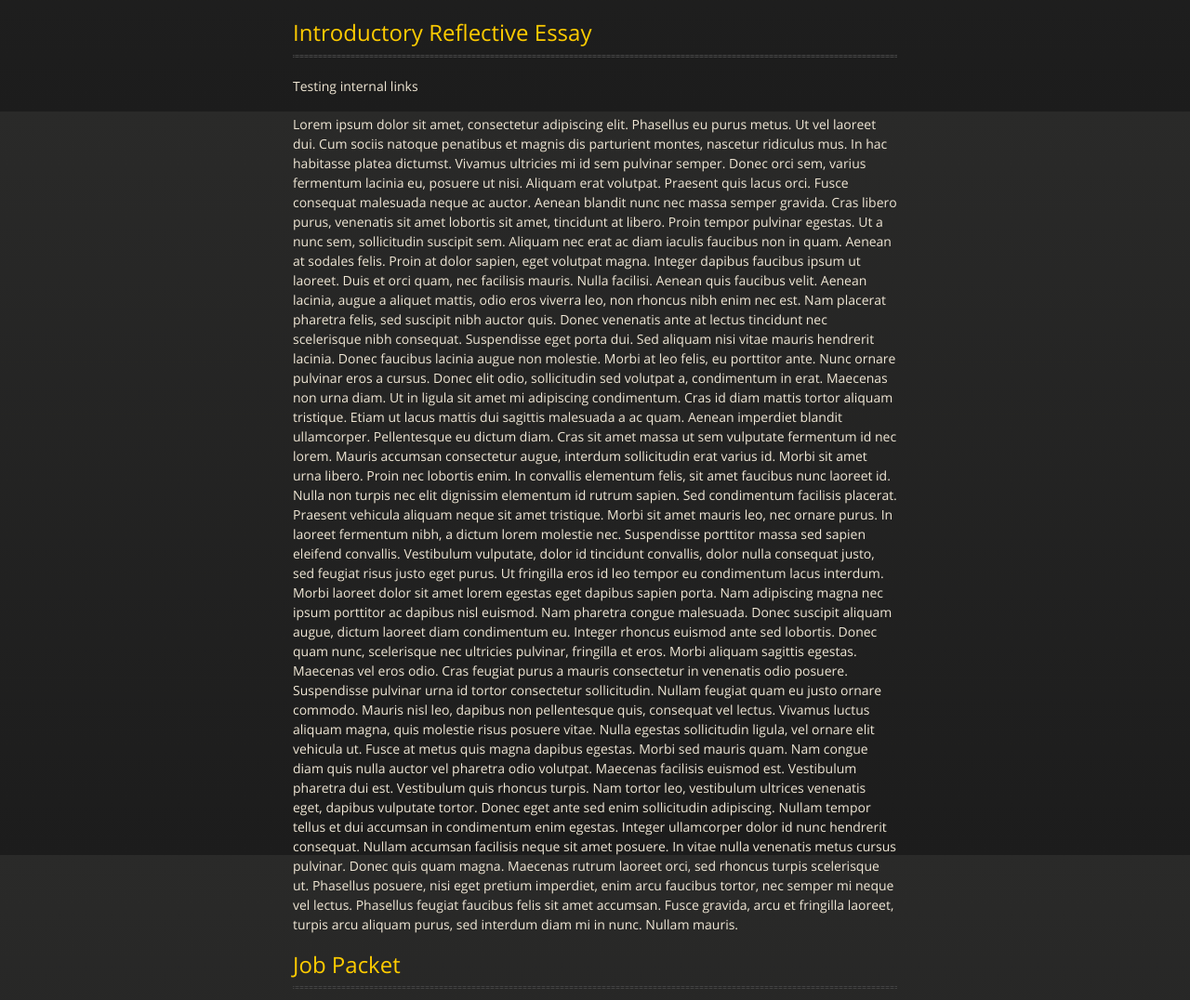
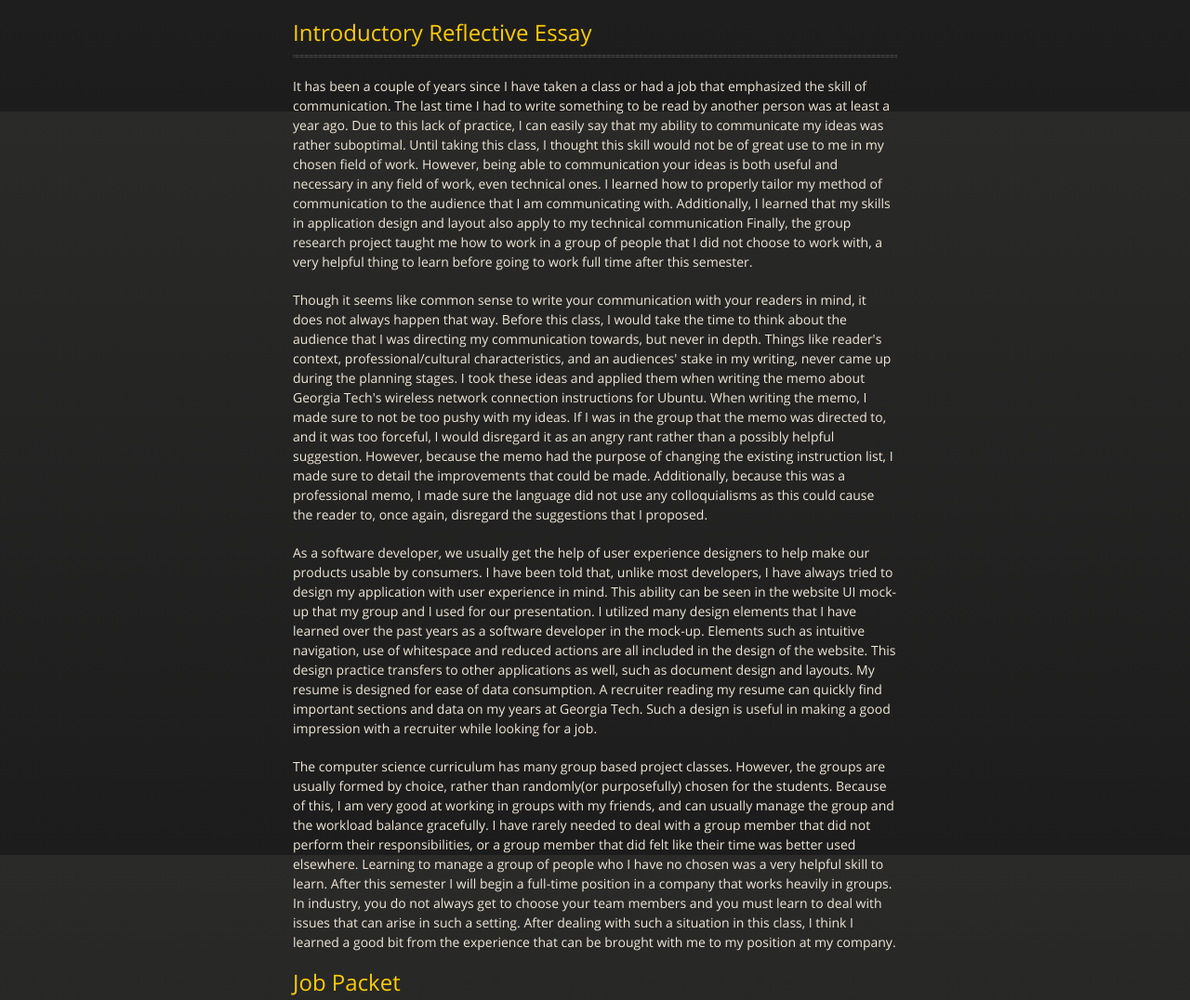
Before and after one commit to burntcookie90/lcc3403_portfolio, a plain HTML site: page index.html in a window 1280 px wide. Shown: the part 680-1756 px from the top of the page at 93% size. Drawn offline with nearby package versions, Linux system fonts and the light colour scheme.

Commit message:
added IRE

```diff
--- a/index.html
+++ b/index.html
@@ -104,22 +104,27 @@
 										<td>Introductory Reflective Essay</td>
 										<td><a href="#ire"/>Jump to section</td>
 									</tr>
+
 									<tr>
 										<td>Job Packet</td>
 										<td><a href="#jp"/>Jump to section</td>
 									</tr>
+
 									<tr>
 										<td>Website Analysis</td>
 										<td><a href="#wa"/>Jump to section</td>
 									</tr>
+
 									<tr>
 										<td>Group Research Project</td>
 										<td><a href="#grp"/>Jump to section</td>
 									</tr>
+
 									<tr>
 										<td>Blog Posts</td>
 										<td><a href="#bp"/>Jump to section</td>
 									</tr>
+
 									<tr>
 										<td>Closing Statement</td>
 										<td><a href="#cs"/>Jump to section</td>
@@ -132,26 +137,44 @@
 						<div id="IRE">
 							<h2><a id="ire">Introductory Reflective Essay</a></h2>
 							<hr>
-			<p>Testing internal links</p>
-			<p>
-			Lorem ipsum dolor sit amet, consectetur adipiscing elit. Phasellus eu purus metus. Ut vel laoreet dui. Cum sociis natoque penatibus et magnis dis parturient montes, nascetur ridiculus mus. In hac habitasse platea dictumst. Vivamus ultricies mi id sem pulvinar semper. Donec orci sem, varius fermentum lacinia eu, posuere ut nisi. Aliquam erat volutpat. Praesent quis lacus orci.
+							<p>It has been a couple of years since I have taken a class or had a job that emphasized the skill of communication.
+							The last time I had to write something to be read by another person was at least a year ago.
+							Due to this lack of practice, I can easily say that my ability to communicate my ideas was rather suboptimal.
+							Until taking this class, I thought this skill would not be of great use to me in my chosen field of work.
+							However, being able to communication your ideas is both useful and necessary in any field of work, even technical ones.
+							I learned how to properly tailor my method of communication to the audience that I am communicating with.
+							Additionally, I learned that my skills in application design and layout also apply to my technical communication
+							Finally, the group research project taught me how to work in a group of people that I did not choose to work with, a very helpful thing to learn before going to work full time after this semester.</p>
 
-			Fusce consequat malesuada neque ac auctor. Aenean blandit nunc nec massa semper gravida. Cras libero purus, venenatis sit amet lobortis sit amet, tincidunt at libero. Proin tempor pulvinar egestas. Ut a nunc sem, sollicitudin suscipit sem. Aliquam nec erat ac diam iaculis faucibus non in quam. Aenean at sodales felis.
+							<p>Though it seems like common sense to write your communication with your readers in mind, it does not always happen that way.
+							Before this class, I would take the time to think about the audience that I was directing my communication towards, but never in depth.
+							Things like reader's context, professional/cultural characteristics, and an audiences' stake in my writing, never came up during the planning stages.
+							I took these ideas and applied them when writing the memo about Georgia Tech's wireless network connection instructions for Ubuntu.
+							When writing the memo, I made sure to not be too pushy with my ideas.
+							If I was in the group that the memo was directed to, and it was too forceful, I would disregard it as an angry rant rather than a possibly helpful suggestion.
+							However, because the memo had the purpose of changing the existing instruction list, I made sure to detail the improvements that could be made.
+							Additionally, because this was a professional memo, I made sure the language did not use any colloquialisms as this could cause the reader to, once again, disregard the suggestions that I proposed.</p>
 
-			Proin at dolor sapien, eget volutpat magna. Integer dapibus faucibus ipsum ut laoreet. Duis et orci quam, nec facilisis mauris. Nulla facilisi. Aenean quis faucibus velit. Aenean lacinia, augue a aliquet mattis, odio eros viverra leo, non rhoncus nibh enim nec est. Nam placerat pharetra felis, sed suscipit nibh auctor quis. Donec venenatis ante at lectus tincidunt nec scelerisque nibh consequat. Suspendisse eget porta dui. Sed aliquam nisi vitae mauris hendrerit lacinia. Donec faucibus lacinia augue non molestie.
+							<p>As a software developer, we usually get the help of user experience designers to help make our products usable by consumers.
+							I have been told that, unlike most developers, I have always tried to design my application with user experience in mind.
+							This ability can be seen in the website UI  mock-up that my group and I used for our presentation.
+							I utilized many design elements that I have learned over the past years as a software developer in the mock-up.
+							Elements such as intuitive navigation, use of whitespace and reduced actions are all included in the design of the website.
+							This design practice transfers to other applications as well, such as document design and layouts.
+							My resume is designed for ease of data consumption.
+							A recruiter reading my resume can quickly find important sections and data on my years at Georgia Tech.
+							Such a design is useful in making a good impression with a recruiter while looking for a job.</p>
 
-			Morbi at leo felis, eu porttitor ante. Nunc ornare pulvinar eros a cursus. Donec elit odio, sollicitudin sed volutpat a, condimentum in erat. Maecenas non urna diam. Ut in ligula sit amet mi adipiscing condimentum. Cras id diam mattis tortor aliquam tristique. Etiam ut lacus mattis dui sagittis malesuada a ac quam. Aenean imperdiet blandit ullamcorper. Pellentesque eu dictum diam. Cras sit amet massa ut sem vulputate fermentum id nec lorem. Mauris accumsan consectetur augue, interdum sollicitudin erat varius id. Morbi sit amet urna libero. Proin nec lobortis enim. In convallis elementum felis, sit amet faucibus nunc laoreet id.
+							<p>The computer science curriculum has many group based project classes.
+							However, the groups are usually formed by choice, rather than randomly(or purposefully) chosen for the students.
+							Because of this, I am very good at working in groups with my friends, and can usually manage the group and the workload balance gracefully.
+							I have rarely needed to deal with a group member that did not perform their responsibilities, or a group member that did felt like their time was better used elsewhere.
+							Learning to manage a group of people who I have no chosen was a very helpful skill to learn.
+							After this semester I will begin a full-time position in a company that works heavily in groups.
+							In industry, you do not always get to choose your team members and you must learn to deal with issues that can arise in such a setting.
+							After dealing with such a situation in this class, I think I learned a good bit from the experience that can be brought with me to my position at my company.</p>
+						</div>
 
-			Nulla non turpis nec elit dignissim elementum id rutrum sapien. Sed condimentum facilisis placerat. Praesent vehicula aliquam neque sit amet tristique. Morbi sit amet mauris leo, nec ornare purus. In laoreet fermentum nibh, a dictum lorem molestie nec. Suspendisse porttitor massa sed sapien eleifend convallis. Vestibulum vulputate, dolor id tincidunt convallis, dolor nulla consequat justo, sed feugiat risus justo eget purus. Ut fringilla eros id leo tempor eu condimentum lacus interdum. Morbi laoreet dolor sit amet lorem egestas eget dapibus sapien porta.
-
-			Nam adipiscing magna nec ipsum porttitor ac dapibus nisl euismod. Nam pharetra congue malesuada. Donec suscipit aliquam augue, dictum laoreet diam condimentum eu. Integer rhoncus euismod ante sed lobortis. Donec quam nunc, scelerisque nec ultricies pulvinar, fringilla et eros. Morbi aliquam sagittis egestas. Maecenas vel eros odio. Cras feugiat purus a mauris consectetur in venenatis odio posuere. Suspendisse pulvinar urna id tortor consectetur sollicitudin. Nullam feugiat quam eu justo ornare commodo. Mauris nisl leo, dapibus non pellentesque quis, consequat vel lectus. Vivamus luctus aliquam magna, quis molestie risus posuere vitae. Nulla egestas sollicitudin ligula, vel ornare elit vehicula ut. Fusce at metus quis magna dapibus egestas. Morbi sed mauris quam.
-
-			Nam congue diam quis nulla auctor vel pharetra odio volutpat. Maecenas facilisis euismod est. Vestibulum pharetra dui est. Vestibulum quis rhoncus turpis. Nam tortor leo, vestibulum ultrices venenatis eget, dapibus vulputate tortor. Donec eget ante sed enim sollicitudin adipiscing. Nullam tempor tellus et dui accumsan in condimentum enim egestas. Integer ullamcorper dolor id nunc hendrerit consequat. Nullam accumsan facilisis neque sit amet posuere. In vitae nulla venenatis metus cursus pulvinar. Donec quis quam magna.
-
-			Maecenas rutrum laoreet orci, sed rhoncus turpis scelerisque ut. Phasellus posuere, nisi eget pretium imperdiet, enim arcu faucibus tortor, nec semper mi neque vel lectus. Phasellus feugiat faucibus felis sit amet accumsan. Fusce gravida, arcu et fringilla laoreet, turpis arcu aliquam purus, sed interdum diam mi in nunc. Nullam mauris.
-
-			</p>
-		</div>
 
 						<div id="JP">
 							<h2><a id="jp">Job Packet</a></h2>
@@ -167,22 +190,28 @@
 							<iframe src="http://docs.google.com/viewer?url=https%3A%2F%2Fgithub.com%2Fburntcookie90%2Flcc3403_portfolio%2Fraw%2Fgh-pages%2Fresources%2FResume.pdf&embedded=true" width="650" height="780" style="border: none;"></iframe>
 						</div>
 
+
 						<div id="WA">
 							<p></p>
 							<p></p>
 							<p></p>
 							<h2><a id="wa">Website Analysis</a></h2>
 							<hr>
-			<!--<p>Testing internal links</p>-->
+							<h3> Revision </h3>
+							<p></p>
+							<p></p>
+							<h3> Memo </h3>
+							<iframe src="http://docs.google.com/viewer?url=https%3A%2F%2Fgithub.com%2Fburntcookie90%2Flcc3403_portfolio%2Fraw%2Fgh-pages%2Fresources%2FLCCMA2Revision.pdf&embedded=true" width="600" height="780" style="border: none;"></iframe>
+							<h3>Video Directions</h3>
+							<iframe width="640" height="360" src="http://www.youtube.com/embed/x3MsigNzMwA?rel=0" frameborder="0" allowfullscreen></iframe>
 							<p></p>
 							<p></p>
 							<p></p>
 							<h3> Draft </h3>
 							<h3>Memo</h3>
 							<iframe src="http://docs.google.com/viewer?url=https%3A%2F%2Fgithub.com%2Fburntcookie90%2Flcc3403_portfolio%2Fraw%2Fgh-pages%2Fresources%2FLCCMA2Draft.pdf&embedded=true" width="650" height="780" style="border: none;"></iframe>
-			<h3>Video Directions</h3>
-			<iframe width="640" height="360" src="http://www.youtube.com/embed/x3MsigNzMwA?rel=0" frameborder="0" allowfullscreen></iframe>
 						</div>
+
 
 						<div id="GRP">
 							<p></p>
@@ -190,8 +219,9 @@
 							<p></p>
 							<h2><a id="grp">Group Research Project</a></h2>
 							<hr>
-			<!--<iframe src="https://www.fluidui.com/editor/live/preview/p_O9xW0gP0oAzKrPXik3ByAz3cNi3qcmW7.1366827061862" width="600" height="600" style="border: none;"></iframe>-->
 							<h3> Revision </h3>
+							<p></p>
+							<p></p>
 							<li><a href="https://www.fluidui.com/editor/live/preview/p_O9xW0gP0oAzKrPXik3ByAz3cNi3qcmW7.1366829272070">Website Mockup [Revision] </a></li>
 							<p></p>
 							<p></p>
@@ -202,12 +232,15 @@
 							<p></p>
 						</div>
 
+
 						<div id="BP">
 							<p></p>
 							<p></p>
 							<p></p>
 							<h2><a id="bp">Blog Posts</a></h2>
 							<hr>
+							<p></p>
+							<p></p>
 							<h3>MA2 blog post</h3>
 							<h4>Mar 1, 2013 11:16 AM</h4>
 							<p> I think the best thing about my submission is the instructional video that I recorded.
@@ -220,6 +253,8 @@
 							Although I feel that I met my own personal objective, I could have had more content and I am not very confident about my grammar skills.</p>
 							<a href="https://t-square.gatech.edu/direct/blog-entry/024f38323d069a80013d26bd924403f9">Source</a>
 
+							<p></p>
+							<p></p>
 							<h3>MA1 Blog Post</h3>
 							<h4>Jan 23, 2013 11:17 AM</h4>
 							<p>
@@ -235,6 +270,7 @@
 							</p>
 							<a href="https://t-square.gatech.edu/direct/blog-entry/024f382f3c525bed013c6832efbb03b0">Source</a>
 						</div>
+
 
 						<div id="CS">
 							<p></p>
```
Lines whose indentation alone changed are shown as unchanged.
